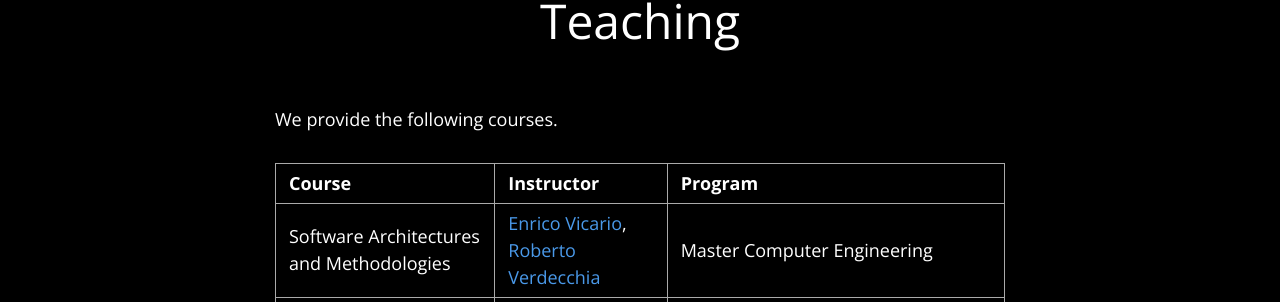
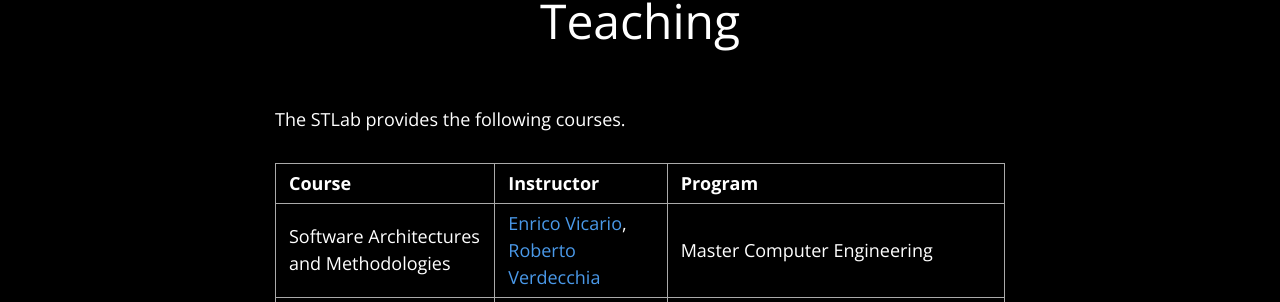
Before and after one commit to STLab-UniFI/STLab-UniFI.github.io, a Jekyll site: the page built from pages/courses.md, in a window 1280 px wide and 1327 px high. Shown: the part 135-437 px from the top of the window. Built offline with Jekyll 4.4.1, drawn with Linux system fonts in a browser that asks for light colours; nearby versions of some CDN libraries.

Commit message:
Update courses.md

```diff
--- a/pages/courses.md
+++ b/pages/courses.md
@@ -4,7 +4,7 @@ title: Teaching
 <!-- subtitle: X  -->
 ---
 
-We provide the following courses.
+The STLab provides the following courses.
 
 |Course | Instructor | Program |
 | --- | --- | --- |
```
